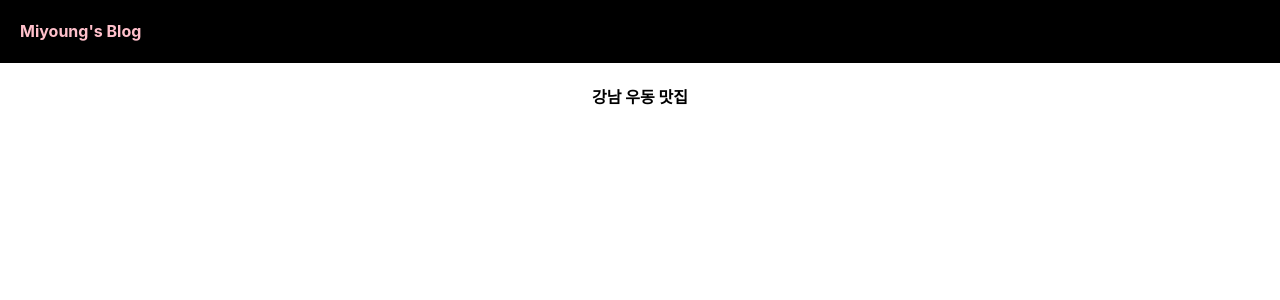
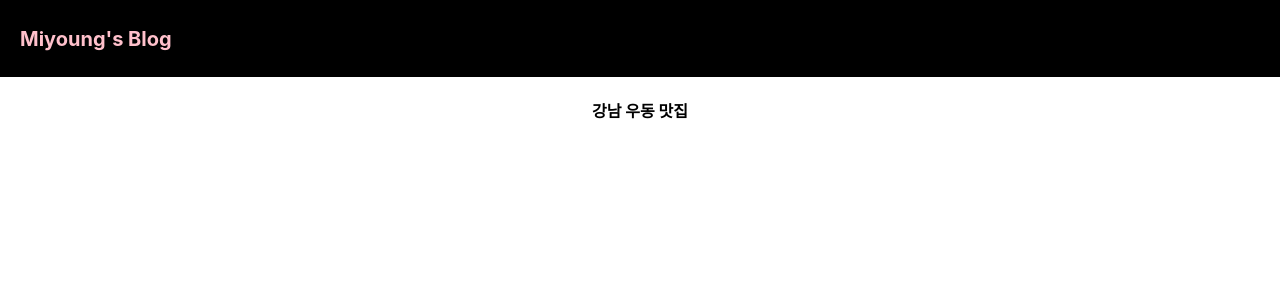
Before and after one commit to SeoMiYoung/react-basic, a React (Create React App) app in the folder blog/: page / in a window 1280 px wide. Shown: the top 300 px of the page. Built offline with nearby package versions, Linux system fonts and the light colour scheme.

Commit message:
style을 여러개 넣고 싶다면 콤마로 연결

```diff
--- a/blog/src/App.js
+++ b/blog/src/App.js
@@ -7,7 +7,7 @@ function App() {
   return (
     <div className="App">
       <div className="black-nav">
-        <h4 style={{color: 'pink'}}>Miyoung's Blog</h4>
+        <h4 style={{color: 'pink', fontSize: '20px'}}>Miyoung's Blog</h4>
       </div>
       <h4>{post}</h4>
     </div>
```
